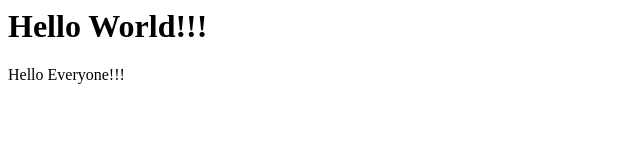
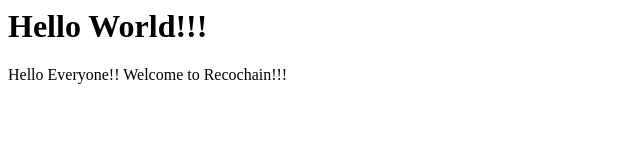
Before and after one commit to Vishal-67/Static-Website, a plain HTML site: page index.html in a window 1280 px wide. Shown: the whole page, without its empty margins (0-640 px from the left). Drawn offline with Linux system fonts and the light colour scheme.

Commit message:
Update index.html

```diff
--- a/index.html
+++ b/index.html
@@ -4,6 +4,6 @@
   </title>
   <body>
     <h1>Hello World!!!</h1>
-    <p>Hello Everyone!!!</p>
+    <p>Hello Everyone!! Welcome to Recochain!!!</p>
   </body>
 </html>
```
